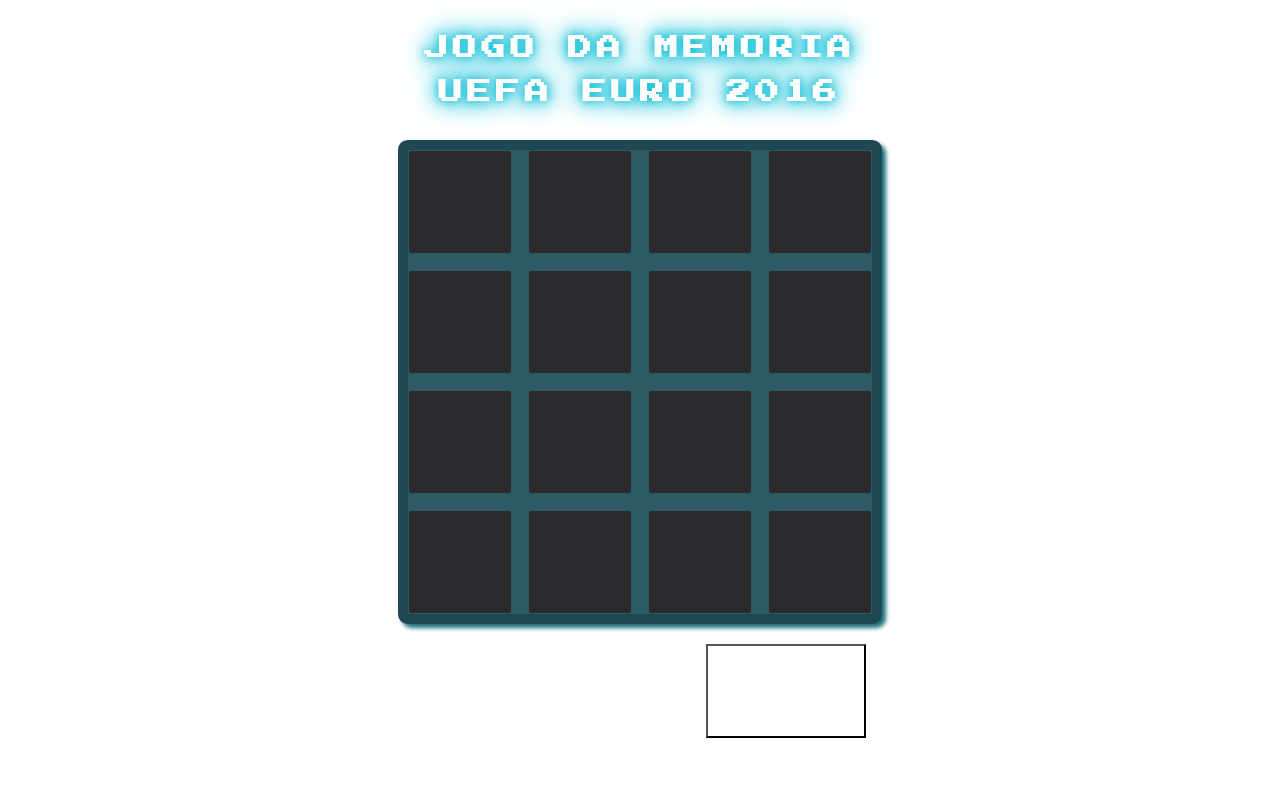
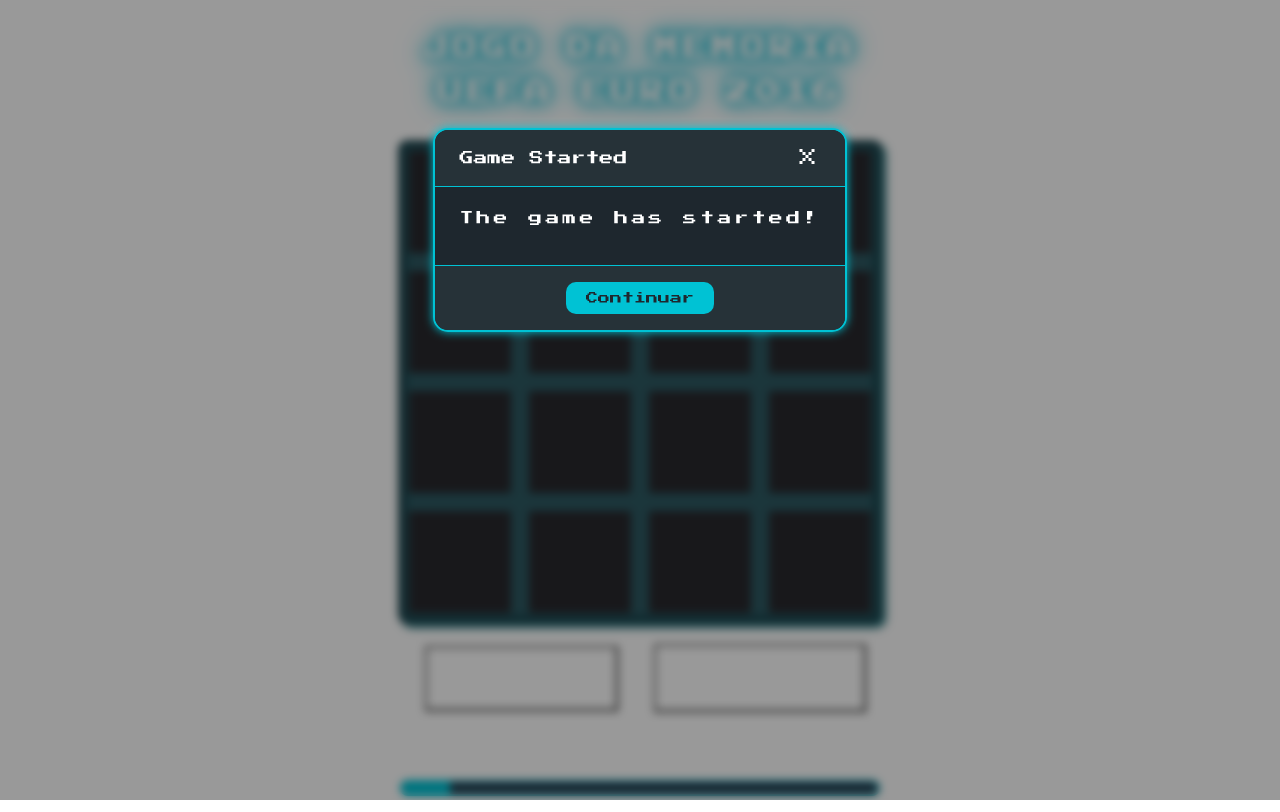
Before and after one commit to CaioGitDev/memory-game-v1, a plain HTML site: page index.html in a window 1280 px wide. Drawn offline with Linux system fonts and the light colour scheme.

Commit message:
Add modal and progress bar components, update game initialization, and implement localization for game messages

```diff
--- a/index.html
+++ b/index.html
@@ -7,6 +7,8 @@
   <meta name="viewport" content="width=device-width, initial-scale=1.0" />
 
   <link rel="stylesheet" href="/src/global.css" />
+  <link rel="stylesheet" href="src/components/modal/modal.css" />
+  <link rel="stylesheet" href="src/components/progressBar/progressBar.css" />
 
   <title>Memory Game</title>
 </head>
@@ -21,9 +23,14 @@
   <div id="app"></div>
   <div class="start-game-container">
     <div class="start-game-text">
-      <button id="btn-start-game" class="start-game-button btn btn-5">
+      <button id="btn-start-restart" class="btn btn-restart">
+        <span>Reiniciar</span>
+      </button>
+
+      <button id="btn-start-game" class="start-game-button btn btn-start">
         <span>START GAME</span>
       </button>
+
     </div>
   </div>
   <script type="module" src="/src/main.js"></script>
--- /dev/null
+++ b/src/components/modal/modal.css
@@ -0,0 +1,91 @@
+:root {
+  font-size: 16px; /* Base: 1rem = 16px */
+}
+
+.modal {
+  display: none;
+  position: fixed;
+  z-index: 999;
+  inset: 0;
+  backdrop-filter: blur(4px);
+  background: rgba(0, 0, 0, 0.4);
+}
+
+.modal-content {
+  background-color: #1e272e;
+  margin: 10% auto;
+  width: fit-content;
+
+  border: 0.125rem solid #00c2d4;
+  border-radius: 0.9375rem;
+  box-shadow: 0 0 0.625rem #00c2d4;
+  font-family: 'Press Start 2P', cursive;
+  color: #ffffff;
+  overflow: hidden;
+}
+
+/* Header */
+.modal-header {
+  padding: 1rem 1.5rem;
+  background-color: #263238;
+  border-bottom: 0.0625rem solid #00c2d4;
+  display: flex;
+  justify-content: space-between;
+  align-items: center;
+}
+
+.modal-title {
+  font-size: 0.875rem;
+}
+
+.close-btn {
+  font-size: 1.5rem;
+  cursor: pointer;
+  transition: color 0.3s;
+}
+
+.close-btn:hover {
+  color: #ff7675;
+}
+
+/* Body */
+.modal-body {
+  padding: 1.25rem 1.5rem;
+  text-align: center;
+}
+
+.modal-body p {
+  font-size: 0.875rem;
+  line-height: 1.6;
+  letter-spacing: 0.2rem;
+  margin-bottom: 1rem;
+}
+
+.modal-message {
+  font-size: 0.75rem;
+  line-height: 1.6;
+}
+
+/* Footer */
+.modal-footer {
+  padding: 1rem 1.5rem;
+  border-top: 0.0625rem solid #00c2d4;
+  background-color: #263238;
+  text-align: center;
+}
+
+.modal-button {
+  background-color: #00c2d4;
+  color: #1e272e;
+  padding: 0.625rem 1.25rem;
+  border: none;
+  font-family: 'Press Start 2P', cursive;
+  font-size: 0.75rem;
+  border-radius: 0.625rem;
+  cursor: pointer;
+  transition: background-color 0.3s;
+}
+
+.modal-button:hover {
+  background-color: #00a3b5;
+}
--- /dev/null
+++ b/src/components/modal/modal.js
@@ -0,0 +1,63 @@
+
+/**
+ * Modal component for displaying messages to the user.
+ * @class Modal
+ */
+export class Modal {
+
+  constructor() {
+    this.createModal();
+  }
+
+  /**
+   * Creates the modal element and appends it to the body.
+   * Sets up event listeners for closing the modal.
+   */
+  createModal() {
+    this.modal = document.createElement('div');
+    this.modal.classList.add('modal');
+
+    this.modal.innerHTML = `
+    <div class="modal-content">
+      <div class="modal-header">
+        <span class="modal-title">Título</span>
+        <span class="close-btn">&times;</span>
+      </div>
+      <div class="modal-body">
+        <p class="modal-message">Mensagem</p>
+      </div>
+      <div class="modal-footer">
+        <button class="modal-button">Continuar</button>
+      </div>
+    </div>
+  `;
+
+    document.body.appendChild(this.modal);
+
+    this.titleEl = this.modal.querySelector('.modal-title');
+    this.messageEl = this.modal.querySelector('.modal-message');
+    this.closeBtn = this.modal.querySelector('.close-btn');
+    this.continueBtn = this.modal.querySelector('.modal-button');
+
+    this.closeBtn.onclick = () => this.close();
+    this.continueBtn.onclick = () => this.close();
+  }
+
+  /**
+   * Opens the modal with the given title and message.
+   * @param {string} title - The title to display in the modal.
+   * @param {string} message - The message to display in the modal.
+   */
+  open(title, message) {
+    this.titleEl.textContent = title;
+    this.messageEl.textContent = message;
+    this.modal.style.display = 'block';
+  }
+
+  /**
+   * Closes the modal.
+   */
+  close() {
+    this.modal.style.display = 'none';
+  }
+}
--- /dev/null
+++ b/src/components/progressBar/progressBar.css
@@ -0,0 +1,40 @@
+.progress-container {
+  width: 100%;
+  max-width: 30rem;
+  margin: 1rem auto;
+  font-family: 'Press Start 2P', cursive;
+  color: #ffffff;
+}
+
+.progress-label {
+  text-align: center;
+  margin-bottom: 0.5rem;
+  font-size: 0.75rem;
+}
+
+.progress-bar {
+  width: 100%;
+  height: 1rem;
+  background-color: #2c3e50;
+  border: 0.125rem solid #00c2d4;
+  border-radius: 0.5rem;
+  overflow: hidden;
+}
+
+.progress-fill {
+  height: 100%;
+  width: 0%;
+  background-color: #00c2d4;
+  transition: width 0.3s ease;
+}
+
+.progress-fill.warning {
+  animation: pulse 1s infinite;
+  background-color: #f39c12;
+}
+
+@keyframes pulse {
+  0% { opacity: 1; }
+  50% { opacity: 0.5; }
+  100% { opacity: 1; }
+}
--- /dev/null
+++ b/src/components/progressBar/progressBar.js
@@ -0,0 +1,113 @@
+import { createHTMLElement } from '../../utils/HTMLHelpers.js';
+
+/**
+ * Represents a progress bar timer for a game.
+ * Displays elapsed time visually and triggers callbacks on specific moments.
+ */
+export class ProgressBar {
+
+  /**
+   * Creates a progress bar element and appends it to the body.
+   * Sets up event listeners for the progress bar.
+   * @param {number} duration - The duration of each cycle of the progress bar in seconds (default: 45).
+   * @param {function} onAlmostDone - Callback function called 5 seconds before the cycle ends.
+   * @param {function} onCycleComplete - Callback function called when the cycle ends.
+   */
+  constructor(duration = 45, onAlmostDone, onCycleComplete){
+    this.duration = duration;
+    this.remaining = duration;
+    this.totalElapsed = 0;
+
+    this.interval = null;
+    this.onAlmostDone = onAlmostDone;
+    this.onCycleComplete = onCycleComplete;
+
+    this.progressBarElement = null;
+    this.progressBarLabelElement = null;
+    this.warningSent = false;
+
+    this.createProgressBar();
+  }
+
+  /**
+   * Creates the HTML structure for the progress bar and appends it to the document body.
+   */
+  createProgressBar(){
+    const container = createHTMLElement('div', ['progress-container']);
+
+    this.progressBarLabelElement = createHTMLElement('div', ['progress-label'], `Tempo: ${this.remaining}s`);
+
+    const bar = createHTMLElement('div', ['progress-bar']);
+    this.progressBarElement = createHTMLElement('div', ['progress-fill']);
+    bar.appendChild(this.progressBarElement);
+
+    container.appendChild(this.progressBarLabelElement);
+    container.appendChild(bar);
+
+    document.body.appendChild(container);
+  }
+
+  /**
+   * Starts the progress bar countdown and triggers callbacks when conditions are met.
+   */
+  start() {
+    this.interval = setInterval(() => {
+      this.remaining--;
+      this.totalElapsed++;
+      this.updateProgress();
+
+      if (this.remaining === 5 && !this.warningSent) {
+        this.warningSent = true;
+        this.progressBarElement.classList.add('warning');
+        if (typeof this.onAlmostDone === 'function') {
+          this.onAlmostDone();
+        }
+      }
+
+      if (this.remaining <= 0) {
+        if (typeof this.onCycleComplete === 'function') {
+          this.onCycleComplete();
+        }
+        this.resetCycle();
+      }
+    }, 1000);
+  }
+
+  /**
+   * Updates the progress bar visual width and time label.
+   */
+  updateProgress() {
+    const percent = ((this.duration - this.remaining) / this.duration) * 100;
+    this.progressBarElement.style.width = `${percent}%`;
+    this.progressBarLabelElement.textContent = `Tempo: ${this.remaining}s`;
+  }
+
+  /**
+   * Resets the progress bar to the initial state and starts a new cycle.
+   */
+  resetCycle() {
+    this.remaining = this.duration;
+    this.warningSent = false;
+    this.progressBarElement.classList.remove('warning');
+    this.progressBarElement.style.width = '0%';
+  }
+
+  /**
+   * Stops the progress bar and clears its visual state.
+   */
+  stop() {
+    clearInterval(this.interval);
+    this.interval = null;
+    this.resetCycle();
+    this.progressBarLabelElement.textContent = `Tempo: ${this.remaining}s`;
+  }
+
+  /**
+   * Returns the total elapsed time since the progress bar started.
+   * This value is not reset with each cycle.
+   * @returns {number} The total time elapsed in seconds.
+   */
+  getTotalElapsed() {
+    return this.totalElapsed;
+  }
+}
--- a/src/global.css
+++ b/src/global.css
@@ -210,18 +210,13 @@
   font-family: 'Press Start 2P', cursive;
   color: #fff;
   cursor: pointer;
-  font-size: 16px;
-  font-weight: 400;
-  line-height: 45px;
-  margin: 0 0 2em;
-  max-width: 160px;
-  position: relative;
-  text-decoration: none;
+  line-height: 3rem;
   text-transform: uppercase;
-  width: 100%;
   background: transparent;
+  letter-spacing: 0.2rem;
+  padding: 0.5rem;
+}
 
-}
 @media (min-width: 600px) {
   .btn {
     margin: 0 1em 2em;
@@ -231,7 +226,31 @@
   text-decoration: none;
 }
 
-.btn-5 {
+.btn:hover{
+  border: 4px solid;
+  box-shadow: inset 0 0 20px rgba(255, 255, 255, 0.5), 0 0 20px rgba(255, 255, 255, 0.2);
+  outline-color: rgba(255, 255, 255, 0);
+  outline-offset: 15px;
+  text-shadow: 1px 1px 2px #427388;
+}
+
+.btn-restart{
+
+  max-width: 220px;
+  cursor: pointer;
+  line-height: 45px;
+  background: transparent;
+  letter-spacing: 0.2rem;
+
+  box-shadow: inset 0 0 20px rgba(74, 177, 247, 0);
+  outline: 1px solid;
+  outline-color: rgba(255, 255, 255, 0.5);
+  outline-offset: 0px;
+  text-shadow: none;
+  transition: all 1250ms cubic-bezier(0.19, 1, 0.22, 1);
+}
+
+.btn-start {
   /* border: 0 solid; */
   box-shadow: inset 0 0 20px rgba(255, 255, 255, 0);
   outline: 1px solid;
@@ -239,13 +258,4 @@
   outline-offset: 0px;
   text-shadow: none;
   transition: all 1250ms cubic-bezier(0.19, 1, 0.22, 1);
-
 }
-
-.btn-5:hover {
-  border: 4px solid;
-  box-shadow: inset 0 0 20px rgba(255, 255, 255, 0.5), 0 0 20px rgba(255, 255, 255, 0.2);
-  outline-color: rgba(255, 255, 255, 0);
-  outline-offset: 15px;
-  text-shadow: 1px 1px 2px #427388;
-}
--- a/src/main.js
+++ b/src/main.js
@@ -1,5 +1,6 @@
 import Game from './modules/Game.js';
-import Modal from './modules/Modal.js';
+import { Modal } from './components/modal/modal.js';
+import { ProgressBar } from './components/progressBar/progressBar.js';
 
 document.querySelector('#app').innerHTML = `
   <div id="container" class="container">
@@ -22,3 +23,14 @@
 
 const game = new Game();
 game.init();
+
+const modal = new Modal();
+modal.open('Game Started', 'The game has started!');
+
+const progress = new ProgressBar(
+  45,
+  () => {},
+  () => alert('⏰ Tempo esgotado! Recomeça o jogo!')
+);
+
+progress.start();
--- a/src/modules/Board.js
+++ b/src/modules/Board.js
@@ -23,6 +23,9 @@
     this.matchedCards = [];
     this.cards = [];
 
+    // this flag is used to check if the game is started or not
+    // and to prevent the user from clicking on the cards before the game starts
+    this.isGameStarted = false;
   }
 
   /**
@@ -30,6 +33,8 @@
    * @returns {void}
    */
   init(){
+    this.isGameStarted = true;
+
     this.clearBoard();
     const shuffledCards = this.shuffleCards(this.cardsDataArray);
 
@@ -77,9 +82,11 @@
     const card = this.cardFactory(cardData, data);
 
     // Attach click event listener to the card element
-    card.element.addEventListener('click', () => {
-      this.handleCardClick(card);
-    }); // Depuração
+    if(this.isGameStarted) {
+      card.element.addEventListener('click', () => {
+        this.handleCardClick(card);
+      });
+    }
     return card;
   }
 
```
Also changed, not shown: src/data/dictionary.js (added, +17 -0 lines), 1 other file.
